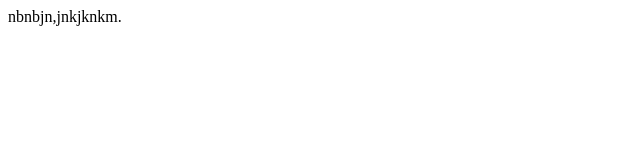
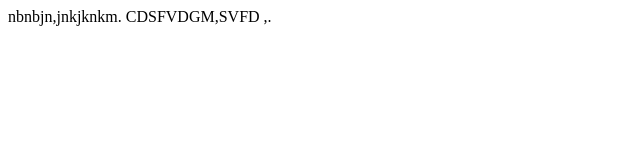
Before and after one commit to HiveTechWare12/Test, a plain HTML site: page index.html in a window 1280 px wide. Shown: the whole page, without its empty margins (0-640 px from the left). Drawn offline with Linux system fonts and the light colour scheme.

Commit message:
Update index.html

```diff
--- a/index.html
+++ b/index.html
@@ -8,5 +8,8 @@
 </head>
 <body>
      nbnbjn,jnkjknkm.
+
+
+    CDSFVDGM,SVFD ,.
 </body>
 </html>
```
